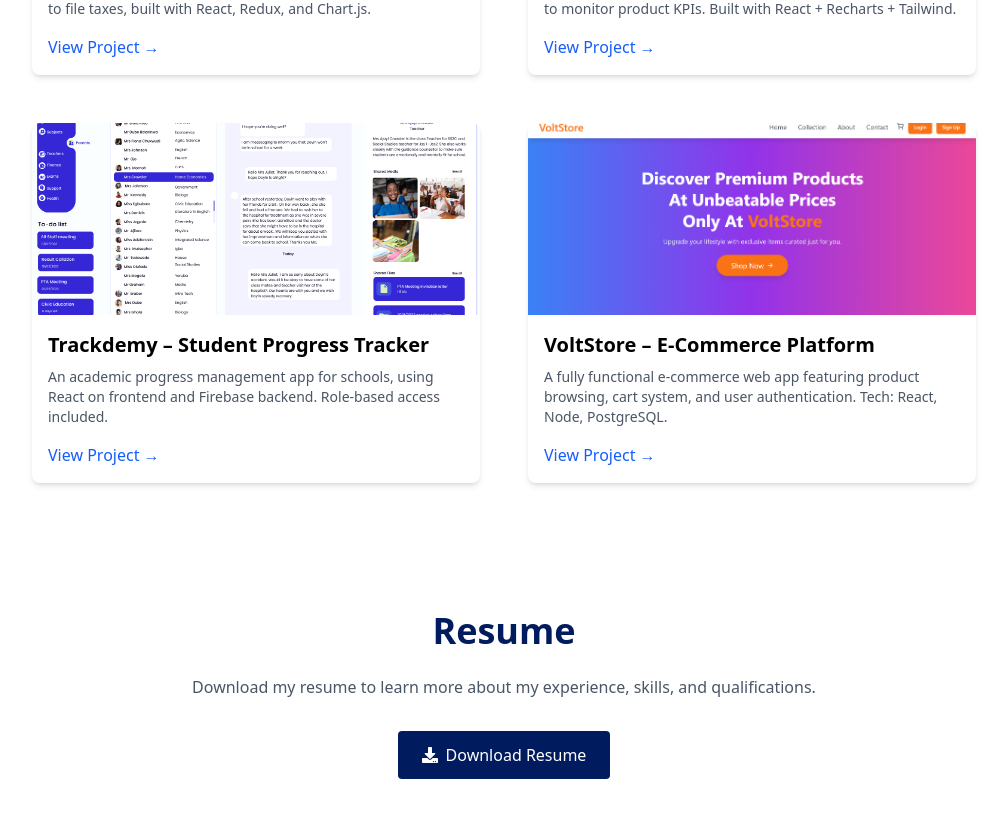
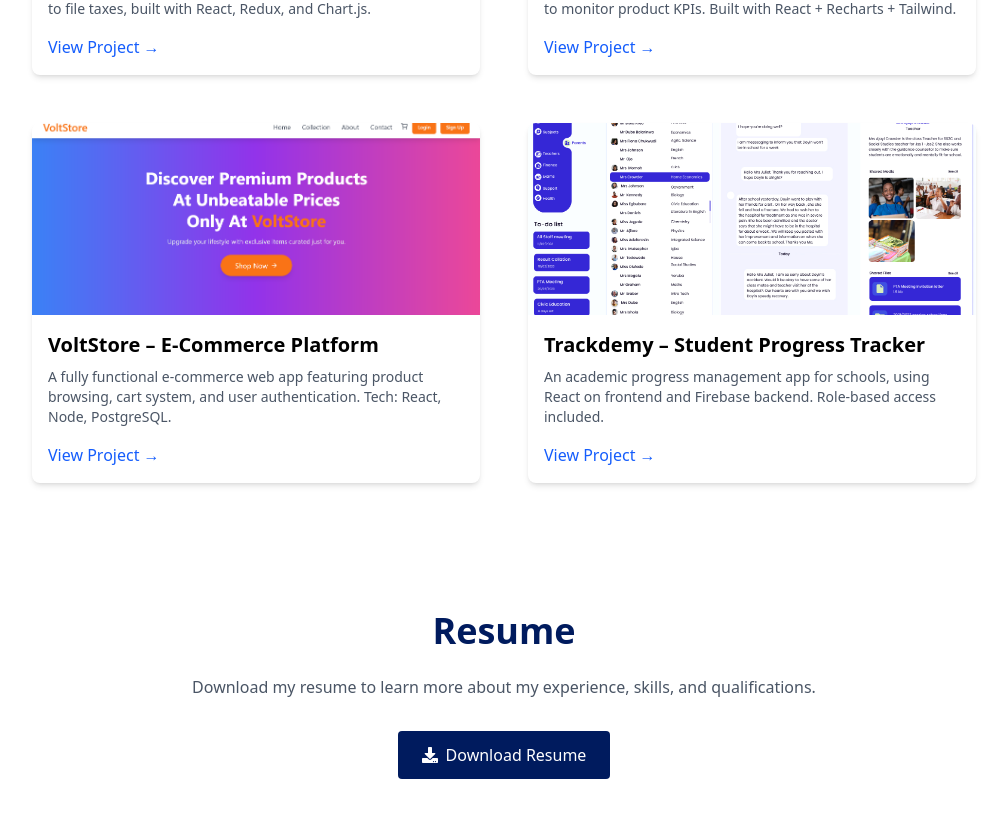
Before and after one commit to ujiroexotic/ujiroeruteya, a React (Vite) app: page / in a window 1280 px wide. Shown: the part 1889-2706 px from the top of the page, without its empty margins (168-1175 px from the left). Built offline with nearby package versions, Linux system fonts and the light colour scheme.

Commit message:
ujiroeruteya

```diff
--- a/src/components/Projects.jsx
+++ b/src/components/Projects.jsx
@@ -26,16 +26,16 @@
           link="https://metricjet.netlify.app/"
         />
         <ProjectItem
+          img={VoltstoreImg}
+          title="VoltStore – E-Commerce Platform"
+          description="A fully functional e-commerce web app featuring product browsing, cart system, and user authentication. Tech: React, Node, PostgreSQL."
+         link='https://voltstore.netlify.app/'
+        />
+        <ProjectItem
           img={TrackdemyImg}
           title="Trackdemy – Student Progress Tracker"
           description="An academic progress management app for schools, using React on frontend and Firebase backend. Role-based access included."
           link="https://trackdemy.web.app/"
-        />
-        <ProjectItem
-          img={VoltstoreImg}
-          title="VoltStore – E-Commerce Platform"
-          description="A fully functional e-commerce web app featuring product browsing, cart system, and user authentication. Tech: React, Node, PostgreSQL."
-         link='https://voltstore.netlify.app/'
         />
       </div>
     </div>
```
